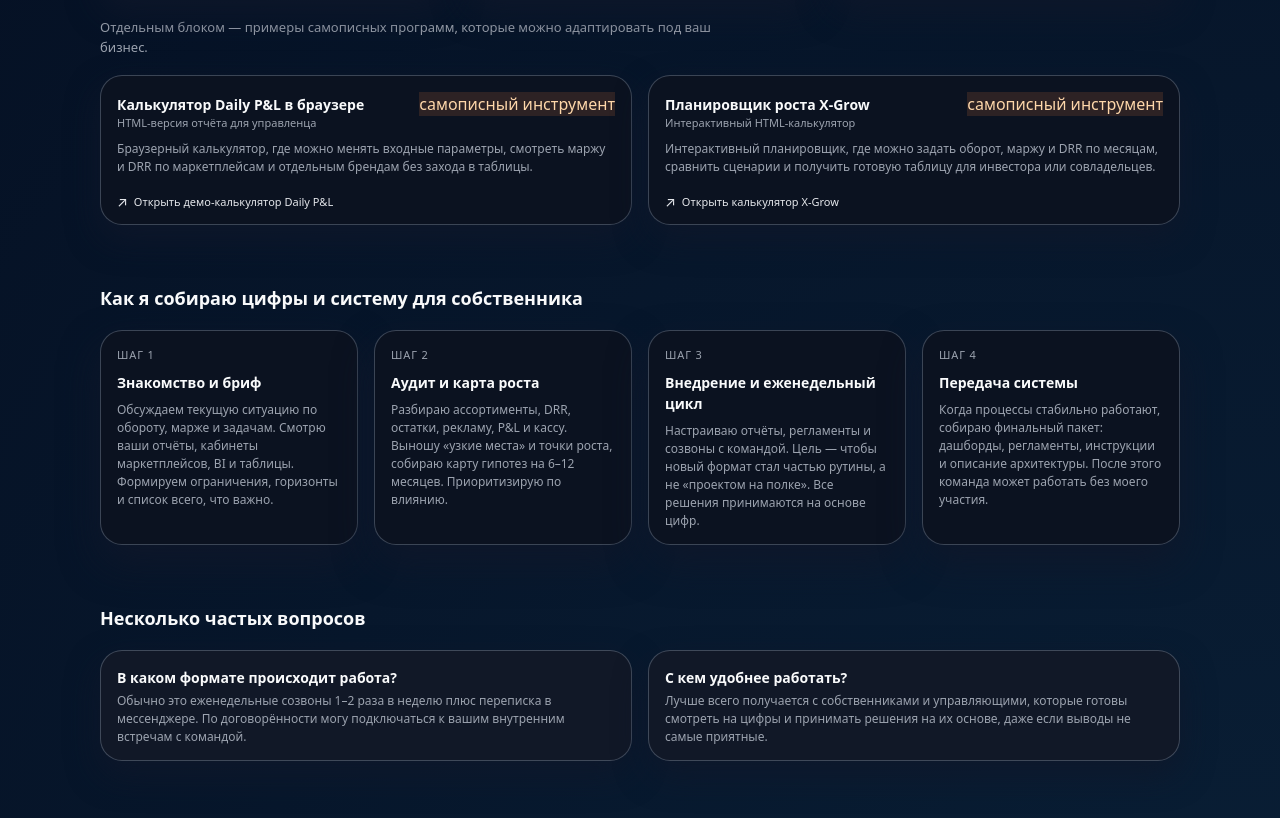
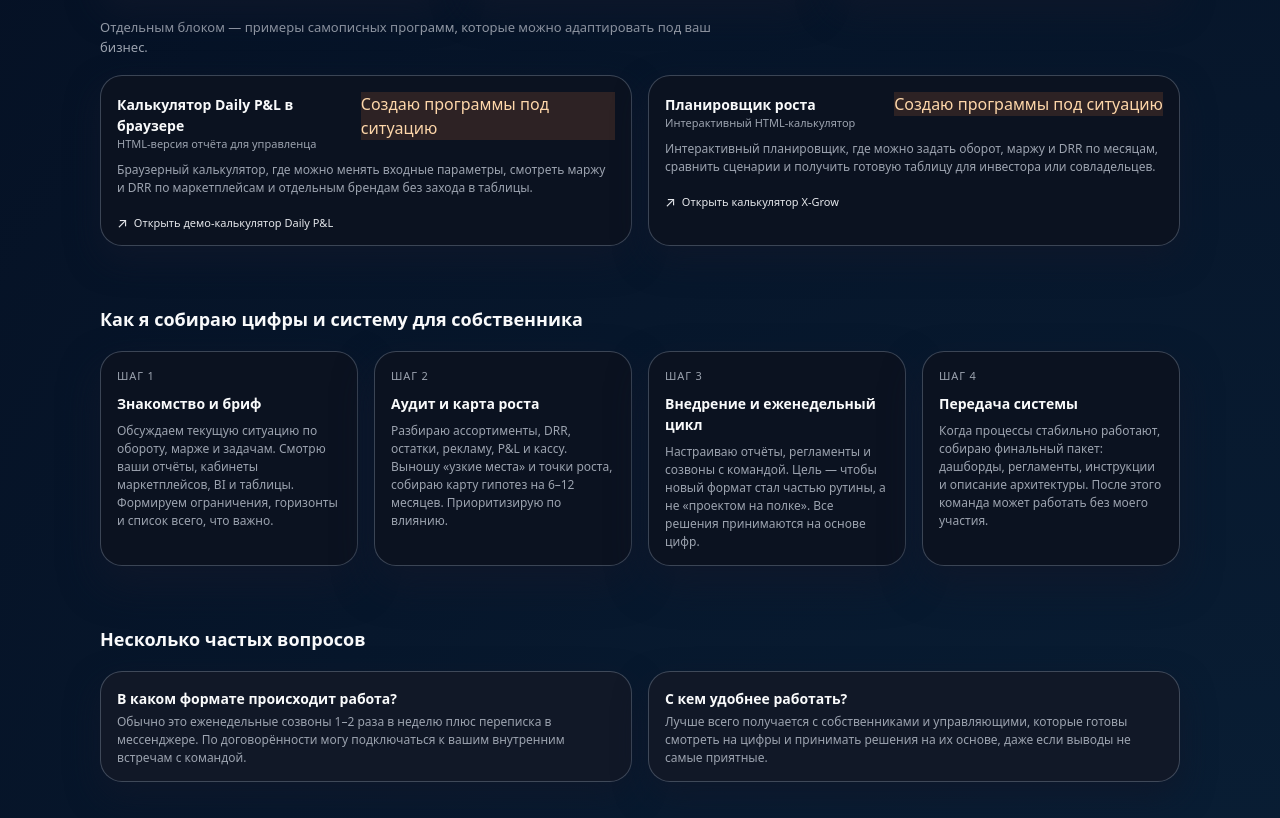
Before and after one commit to Alisia777/kommercialDirector, a plain HTML site: page index.html in a window 1280 px wide. Shown: the part 3868-4686 px from the top of the page. Drawn offline with Linux system fonts and the light colour scheme.

Commit message:
Update index.html

```diff
--- a/index.html
+++ b/index.html
@@ -1180,7 +1180,7 @@
               <div class="card-title">Калькулятор Daily P&amp;L в браузере</div>
               <div class="card-subtitle">HTML-версия отчёта для управленца</div>
             </div>
-            <span class="badge-pill-accent">самописный инструмент</span>
+            <span class="badge-pill-accent">Создаю программы под ситуацию</span>
           </div>
           <div class="card-body">
             <p>
@@ -1196,10 +1196,10 @@
         <article class="card reveal-on-scroll">
           <div class="card-header-row">
             <div>
-              <div class="card-title">Планировщик роста X-Grow</div>
+              <div class="card-title">Планировщик роста</div>
               <div class="card-subtitle">Интерактивный HTML-калькулятор</div>
             </div>
-            <span class="badge-pill-accent">самописный инструмент</span>
+            <span class="badge-pill-accent">Создаю программы под ситуацию</span>
           </div>
           <div class="card-body">
             <p>
```
